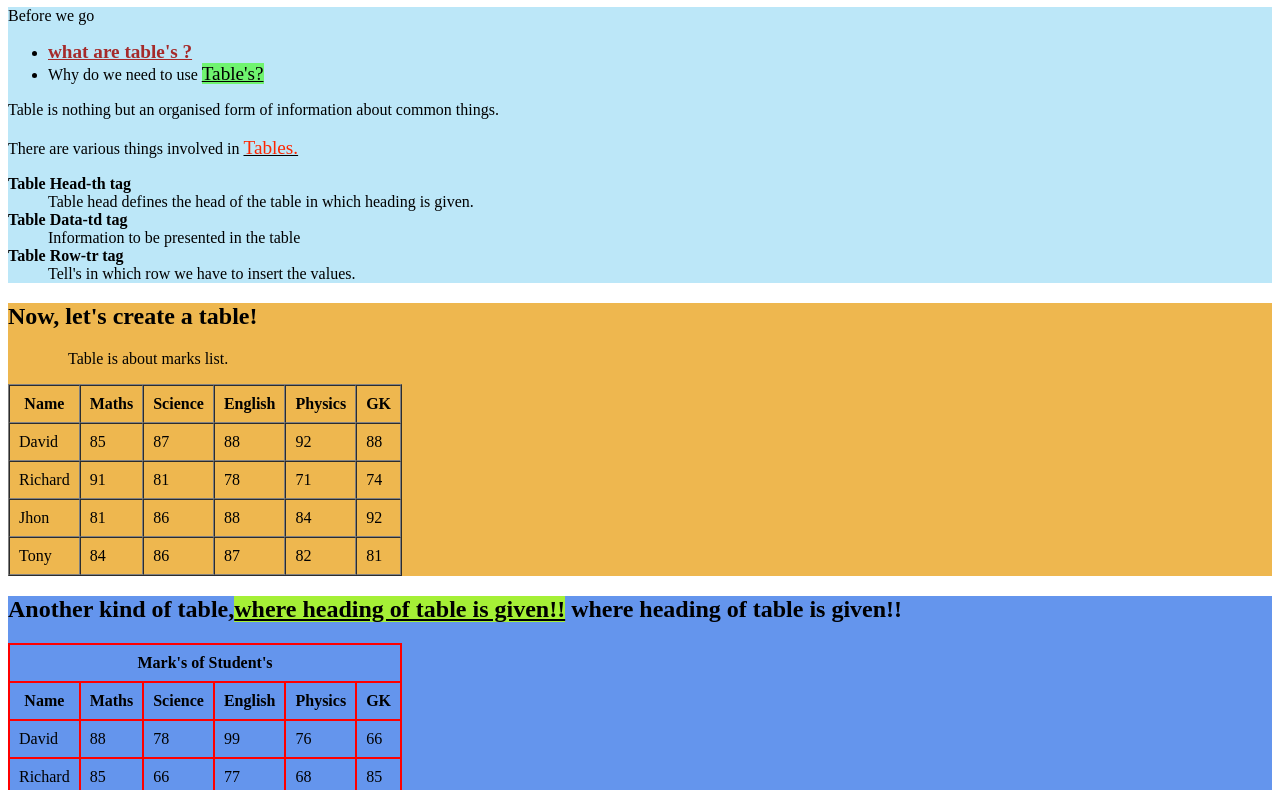
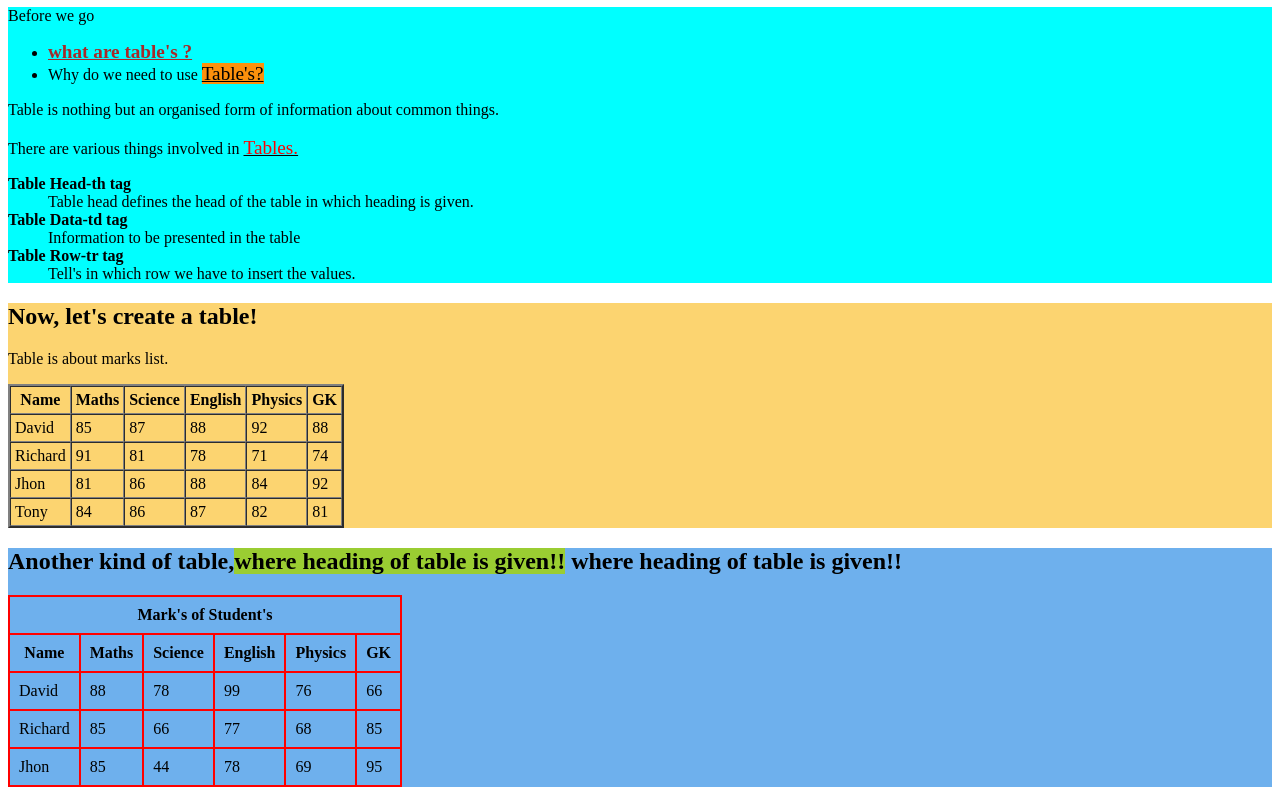
Before and after one commit to THELITEESHREDDY/practice, a plain HTML site: page tables .html in a window 1280 px wide. Shown: the part 86-876 px from the top of the page. Drawn offline with Linux system fonts and the light colour scheme.

Commit message:
added external css

```diff
--- /dev/null
+++ b/style.css
@@ -0,0 +1,35 @@
+#big{
+    color:red;
+    text-transform:initial;
+}
+
+#forms{
+    color:rgb(97, 255, 5)
+}
+#div1underline{
+color:brown;
+}
+#div1{
+    background-color:aqua
+}
+#bigtable2{
+    color: red;
+}
+#q{
+    background-color: rgb(252, 144, 12);
+    text-decoration:solid;
+
+}
+#div2{
+    background-color:rgb(252, 212, 112);
+}
+#div3{
+    background-color: rgb(110, 176, 237);
+}
+#headings{
+    background-color: yellowgreen;
+    text-align: justify;
+}
+#div4{
+    background-color: greenyellow;
+}
--- a/tables .html
+++ b/tables .html
@@ -4,19 +4,20 @@
     <meta charset="UTF-8">
     <meta name="viewport" content="width=device-width, initial-scale=1.0">
     <title>tables and forms(no css)</title>
+    <link type="text/css" href="style.css" rel="stylesheet">
 </head>
 <body>
-    <h1>Today's Topic is <big style="color:rgb(255, 4, 4) ;size: 60px;">Tables</big> and
-        <big style="color:rgb(129, 214, 0)">Forms</big><sup style="color:red">inHTML!</sup><sub style="color:rgb(147, 217, 8)">no Css^</sub></big> </h1>
-    <div style="background-color:rgb(188, 231, 248)">
+    <h1>Today's Topic is <big id="big">Tables</big> and
+        <big id="forms">Forms</big><sup id="big">inHTML!</sup><sub id="forms">no Css^</sub></big> </h1>
+    <div id="div1">
       <p>Before we go
         <ul>
-             <li><big> <b style="color:brown; size:70px"><u>what are table's ?</u></b></big><br></li>
-             <li>Why do we need to use  <big style="background-color:rgb(111, 244, 111)"><u>Table's?</u></big></li>
+             <li><big> <b id="div1underline"><u>what are table's ?</u></b></big><br></li>
+             <li>Why do we need to use  <big id="q"><u>Table's?</u></big></li>
 
         </ul>
           Table is nothing but an organised form of information about common things.<br><br>
-          <bold>There are various things involved in <u><big style="color:rgb(255, 38, 0)">Tables.</big></u></bold><br>
+          <bold>There are various things involved in <u><big id="bigtable2">Tables.</big></u></bold><br>
           <dl>
              <dt><strong>Table Head-th tag</strong></dt>
              <dd>Table head defines the head of the table in which heading is given.</dd>
@@ -29,11 +30,11 @@
 
      </p>
     </div>
-    <div style="background-color: rgb(238, 183, 79);">
+    <div id="div2">
         <h2>Now, let's create a table!</h2>
-        <p style="padding-left: 60px;">
+        <p class="padding">
             Table is about marks list.
-            <table border="1" cellpadding="9" cellspacing="0" width="device-width">
+            <table class="tables" cellpadding="4" border="2" cellspacing="0">
                 <thead >
                     <th>Name</th>
                     <th>Maths</th>
@@ -86,8 +87,8 @@
 
 
     </div>
-    <div style="background-color: cornflowerblue;">
-         <h2>Another kind of table,<u><strong style="background-color:rgb(165, 240, 54)">where heading of table is given!!</strong></u> where heading of table is given!!</h2>
+    <div id="div3">
+         <h2>Another kind of table,<strong id="headings">where heading of table is given!!</strong> where heading of table is given!!</h2>
           <table border="1"  cellspacing="0" bordercolor="red" cellpadding="9">
             <thead >
                 <tr><th colspan="6"><b>Mark's of Student's</b></th></tr>
@@ -132,7 +133,7 @@
           </table>
 
     </div>
-    <div style="background-color:greenyellow">
+    <div id="div4">
         <h2>Now, let' deep dive into <strong style="color:rgb(9, 121, 191)"><u>Form's</u></strong> </h2>
         <p>To give and take informaton between end user and web site form's are introduced.
             There are various things to know about forms in html.<br>
```
